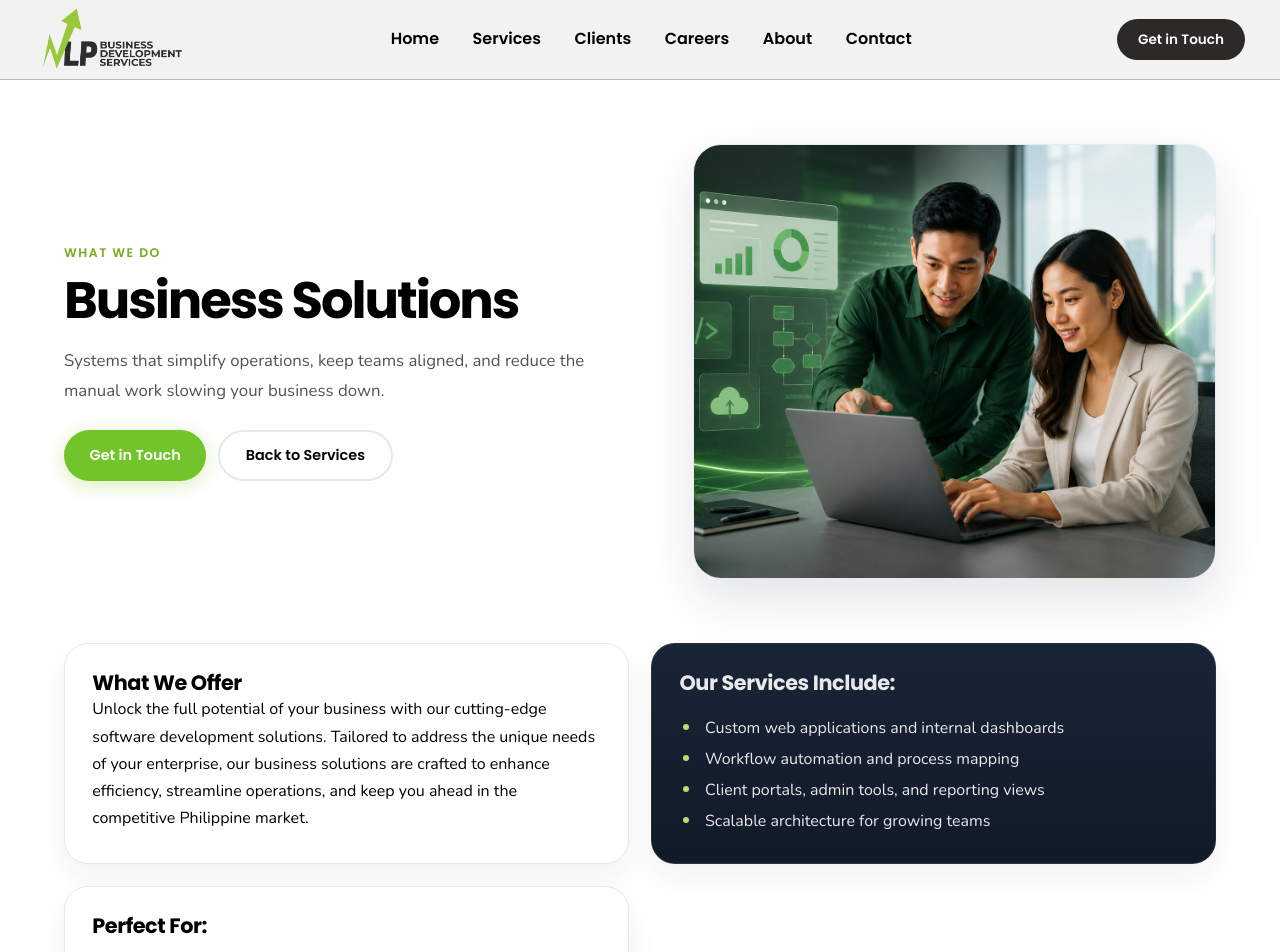
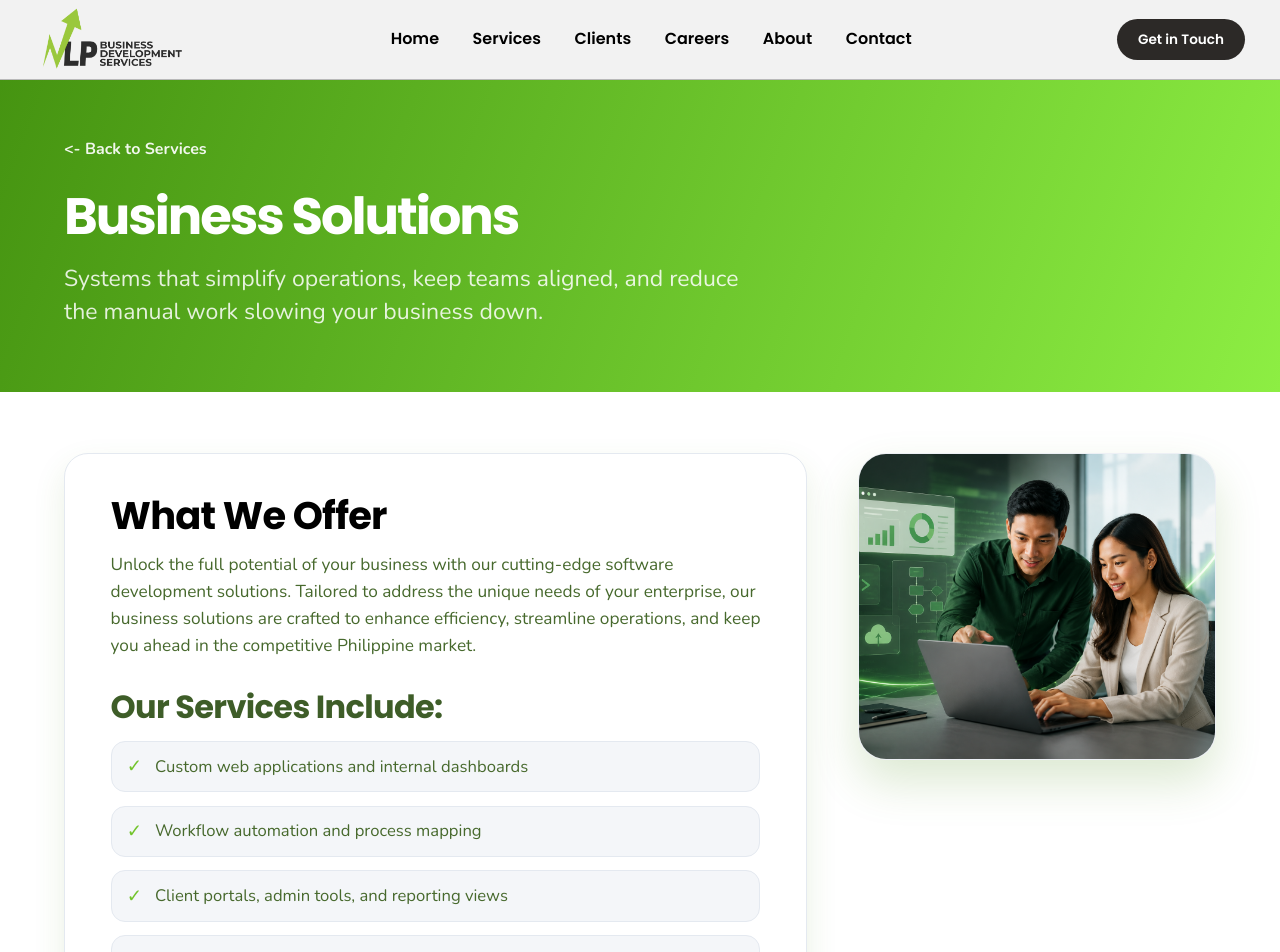
Before and after one commit to Joefhanie/nlpbds-site, a Next.js app: page /services in a window 1280 px wide. Shown: the top 952 px of the page. Built offline with nearby package versions, Linux system fonts and the light colour scheme.

Commit message:
changed service page layout

```diff
--- a/app/globals.css
+++ b/app/globals.css
@@ -465,39 +465,49 @@ h1, h2, h3, h4, h5, h6 {
 /* ─── Service detail pages ────────────────────────────────── */
 .service-page-shell {
   min-height: 100%;
-  background: linear-gradient(180deg, #f5f7ff 0%, #ffffff 100%);
+  background: var(--surface);
 }
 
 .service-detail-hero {
-  padding: 9rem clamp(1.25rem, 6vw, 4rem) 4rem;
+  padding: 8.5rem clamp(1.25rem, 6vw, 4rem) 4rem;
+  background: linear-gradient(110deg, #449210 0%, #8dee43 100%);
 }
 
 .service-detail-inner {
   max-width: 1200px;
   margin: 0 auto;
-  display: grid;
-  grid-template-columns: minmax(0, 1.05fr) minmax(320px, 0.95fr);
-  gap: clamp(1.5rem, 4vw, 4rem);
-  align-items: center;
 }
 
 .service-detail-copy {
-  max-width: 640px;
+  max-width: 760px;
+}
+
+.service-back-link {
+  display: inline-flex;
+  align-items: center;
+  margin-bottom: 1.6rem;
+  color: rgba(255, 255, 255, 0.92);
+  font-weight: 700;
+  text-decoration: none;
+}
+
+.service-back-link:hover {
+  color: #ffffff;
 }
 
 .service-detail-title {
-  margin: 0.6rem 0 0;
+  margin: 0;
   font-size: clamp(2.2rem, 4vw, 3.5rem);
   line-height: 1.08;
   letter-spacing: -0.04em;
-  color: #000000;
+  color: #ffffff;
 }
 
 .service-detail-lead {
   margin: 1.1rem 0 0;
-  font-size: 1.05rem;
-  color: rgba(0, 0, 0, 0.68);
-  line-height: 1.8;
+  font-size: clamp(1.15rem, 1.8vw, 1.55rem);
+  color: rgba(255, 255, 255, 0.85);
+  line-height: 1.45;
   max-width: 44rem;
 }
 
@@ -511,11 +521,11 @@ h1, h2, h3, h4, h5, h6 {
 .service-detail-media {
   position: relative;
   width: 100%;
-  min-height: clamp(280px, 34vw, 460px);
+  min-height: clamp(240px, 24vw, 320px);
   border-radius: 28px;
   overflow: hidden;
-  box-shadow: 0 20px 50px rgba(25, 36, 54, 0.12);
-  border: 1px solid rgba(228, 233, 240, 0.9);
+  box-shadow: 0 22px 46px rgba(79, 143, 31, 0.2);
+  border: 1px solid rgba(228, 233, 240, 0.65);
   background: #ffffff;
 }
 
@@ -524,70 +534,94 @@ h1, h2, h3, h4, h5, h6 {
   object-position: center;
 }
 
+.service-detail-media-wrap {
+  position: sticky;
+  top: 7.5rem;
+  align-self: start;
+}
+
 .service-detail-body {
-  padding-top: 0;
+  padding-top: 3.8rem;
   padding-bottom: 6rem;
 }
 
 .service-detail-grid {
   display: grid;
-  grid-template-columns: repeat(2, minmax(0, 1fr));
-  gap: 1.4rem;
+  grid-template-columns: minmax(0, 1.35fr) minmax(280px, 0.65fr);
+  gap: clamp(2rem, 4vw, 4.5rem);
+  align-items: start;
 }
 
 .service-detail-panel {
   background: var(--white);
   border: 1px solid var(--border);
   border-radius: 24px;
-  padding: 1.7rem;
-  box-shadow: 0 14px 32px rgba(25, 36, 54, 0.06);
+  padding: 2.6rem 2.85rem;
+  box-shadow: 0 14px 32px rgba(79, 143, 31, 0.12);
 }
 
 .service-detail-panel h2 {
   margin: 0;
-  font-size: 1.3rem;
+  font-size: clamp(2rem, 3vw, 2.8rem);
   color: #000000;
+  line-height: 1.05;
+  letter-spacing: -0.02em;
+}
+
+.service-detail-panel p {
+  margin: 1rem 0 0;
+  color: #47692d;
+  font-size: 1.08rem;
+  line-height: 1.55;
+}
+
+.service-detail-subheading {
+  margin: 1.8rem 0 0;
+  font-size: 2rem;
+  color: #3e5d28;
 }
 
 .service-detail-list,
 .service-detail-steps {
-  margin: 1rem 0 0;
-  padding-left: 1.4rem;
-  list-style: disc;
-  list-style-position: outside;
+  margin: 0.9rem 0 0;
+  padding: 0;
+  list-style: none;
   color: rgba(0, 0, 0, 0.68);
-  line-height: 1.8;
+  line-height: 1.55;
+  display: grid;
+  gap: 0.85rem;
 }
 
 .service-detail-list li,
 .service-detail-steps li {
-  padding-left: 0.2rem;
+  display: flex;
+  align-items: center;
+  gap: 0.8rem;
+  min-height: 3.1rem;
+  padding: 0.65rem 0.95rem;
+  border-radius: 14px;
+  border: 1px solid var(--border);
+  background: var(--surface);
+  color: #47692d;
+  font-size: 1.04rem;
 }
 
-.service-detail-list li::marker,
-.service-detail-steps li::marker {
-  color: var(--green-dim);
+.service-detail-list li::before,
+.service-detail-steps li::before {
+  content: "\2713";
   font-size: 1.1em;
+  color: var(--green);
 }
 
-.service-detail-panel--accent {
-  background: linear-gradient(180deg, var(--navy) 0%, #111a28 100%);
-  border-color: rgba(255, 255, 255, 0.08);
-  color: var(--white);
+.service-detail-cta {
+  margin-top: 2.2rem;
+  padding-top: 1.6rem;
+  border-top: 1px solid var(--border);
 }
 
-.service-detail-panel--accent h2,
-.service-detail-panel--accent li {
-  color: rgba(255, 255, 255, 0.9);
-}
-
-.service-detail-panel--accent .service-detail-steps {
-  color: rgba(255, 255, 255, 0.8);
-}
-
-.service-detail-panel--accent .service-detail-list li::marker,
-.service-detail-panel--accent .service-detail-steps li::marker {
-  color: var(--green-light);
+.service-detail-cta .btn-primary {
+  min-width: 146px;
+  border-radius: 999px;
 }
 
 @media (max-width: 900px) {
@@ -597,7 +631,32 @@ h1, h2, h3, h4, h5, h6 {
   }
 
   .service-detail-hero {
-    padding-top: 8.5rem;
+    padding-top: 8rem;
+  }
+
+  .service-detail-lead {
+    font-size: 1.1rem;
+  }
+
+  .service-detail-panel {
+    padding: 1.5rem;
+  }
+
+  .service-detail-panel p {
+    font-size: 1.05rem;
+  }
+
+  .service-detail-subheading {
+    font-size: 1.7rem;
+  }
+
+  .service-detail-list li,
+  .service-detail-steps li {
+    font-size: 1rem;
+  }
+
+  .service-detail-media-wrap {
+    position: static;
   }
 }
 
--- a/app/services/[slug]/page.tsx
+++ b/app/services/[slug]/page.tsx
@@ -43,51 +43,51 @@ export default function ServiceDetailPage({
       <section className="service-detail-hero">
         <div className="service-detail-inner">
           <div className="service-detail-copy">
-            <p className="section-label fade-up">WHAT WE DO</p>
+            <Link href="/services" className="service-back-link fade-up">
+              {"<- Back to Services"}
+            </Link>
             <h1 className="service-detail-title fade-up delay-100">{service.title}</h1>
             <p className="service-detail-lead fade-up delay-200">{service.pageIntro}</p>
-            <div className="service-detail-actions fade-up delay-300">
-              <Link href="/#contact" className="btn-primary">
-                Talk to us
-              </Link>
-              <Link href="/services" className="btn-outline">
-                Back to services
-              </Link>
-            </div>
-          </div>
-
-          <div className="service-detail-media fade-up delay-200" aria-hidden="true">
-            <Image
-              src={service.image}
-              alt={service.title}
-              fill
-              priority
-              sizes="(max-width: 1024px) 100vw, 50vw"
-              className="service-detail-image"
-            />
           </div>
         </div>
       </section>
 
       <section className="section service-detail-body">
         <div className="section-inner service-detail-grid">
-          <article className="service-detail-panel">
-            <h2>What’s included</h2>
+          <article className="service-detail-panel service-detail-panel--main">
+            <h2>What We Offer</h2>
+            <p>{service.description}</p>
+            <h3 className="service-detail-subheading">Our Services Include:</h3>
             <ul className="service-detail-list">
               {service.includes.map((item) => (
                 <li key={item}>{item}</li>
               ))}
             </ul>
-          </article>
-
-          <article className="service-detail-panel service-detail-panel--accent">
-            <h2>Perfect for</h2>
-            <ul className="service-detail-list">
+            <h3 className="service-detail-subheading">Perfect For:</h3>
+            <ul className="service-detail-steps">
               {service.perfectFor.map((item) => (
                 <li key={item}>{item}</li>
               ))}
             </ul>
+            <div className="service-detail-cta">
+              <Link href="/#contact" className="btn-primary">
+                Get in Touch
+              </Link>
+            </div>
           </article>
+
+          <aside className="service-detail-media-wrap">
+            <div className="service-detail-media" aria-hidden="true">
+              <Image
+                src={service.image}
+                alt={service.title}
+                fill
+                priority
+                sizes="(max-width: 1024px) 100vw, 34vw"
+                className="service-detail-image"
+              />
+            </div>
+          </aside>
         </div>
       </section>
     </main>
--- a/app/services/page.tsx
+++ b/app/services/page.tsx
@@ -41,58 +41,51 @@ export default async function ServicesPage({ searchParams }: ServicesPageProps)
       <section className="service-detail-hero">
         <div className="service-detail-inner">
           <div className="service-detail-copy">
-            <p className="section-label fade-up">WHAT WE DO</p>
+            <Link href="/#services" className="service-back-link fade-up">
+              {"<- Back to Services"}
+            </Link>
             <h1 className="service-detail-title fade-up delay-100">{selectedService.title}</h1>
-            <p className="service-detail-lead fade-up delay-200">
-              {selectedService.subtitle}
-            </p>
-            <div className="service-detail-actions fade-up delay-300">
-              <Link href="/#contact" className="btn-primary">
-                Get in Touch
-              </Link>
-              <Link href="/#services" className="btn-outline">
-                Back to Services
-              </Link>
-            </div>
-          </div>
-
-          <div className="service-detail-media fade-up delay-200" aria-hidden="true">
-            <Image
-              src={selectedService.image}
-              alt={selectedService.imageAlt}
-              fill
-              priority
-              sizes="(max-width: 1024px) 100vw, 50vw"
-              className="service-detail-image"
-            />
+            <p className="service-detail-lead fade-up delay-200">{selectedService.subtitle}</p>
           </div>
         </div>
       </section>
 
       <section className="section service-detail-body">
         <div className="section-inner service-detail-grid">
-          <article className="service-detail-panel">
+          <article className="service-detail-panel service-detail-panel--main">
             <h2>What We Offer</h2>
             <p>{selectedService.description}</p>
-          </article>
-
-          <article className="service-detail-panel service-detail-panel--accent">
-            <h2>Our Services Include:</h2>
+            <h3 className="service-detail-subheading">Our Services Include:</h3>
             <ul className="service-detail-list">
               {selectedService.includes.map((item) => (
                 <li key={item}>{item}</li>
               ))}
             </ul>
-          </article>
-
-          <article className="service-detail-panel">
-            <h2>Perfect For:</h2>
+            <h3 className="service-detail-subheading">Perfect For:</h3>
             <ul className="service-detail-steps">
               {selectedService.perfectFor.map((item) => (
                 <li key={item}>{item}</li>
               ))}
             </ul>
+            <div className="service-detail-cta">
+              <Link href="/#contact" className="btn-primary">
+                Get in Touch
+              </Link>
+            </div>
           </article>
+
+          <aside className="service-detail-media-wrap">
+            <div className="service-detail-media" aria-hidden="true">
+              <Image
+                src={selectedService.image}
+                alt={selectedService.imageAlt}
+                fill
+                priority
+                sizes="(max-width: 1024px) 100vw, 34vw"
+                className="service-detail-image"
+              />
+            </div>
+          </aside>
         </div>
       </section>
 
```
